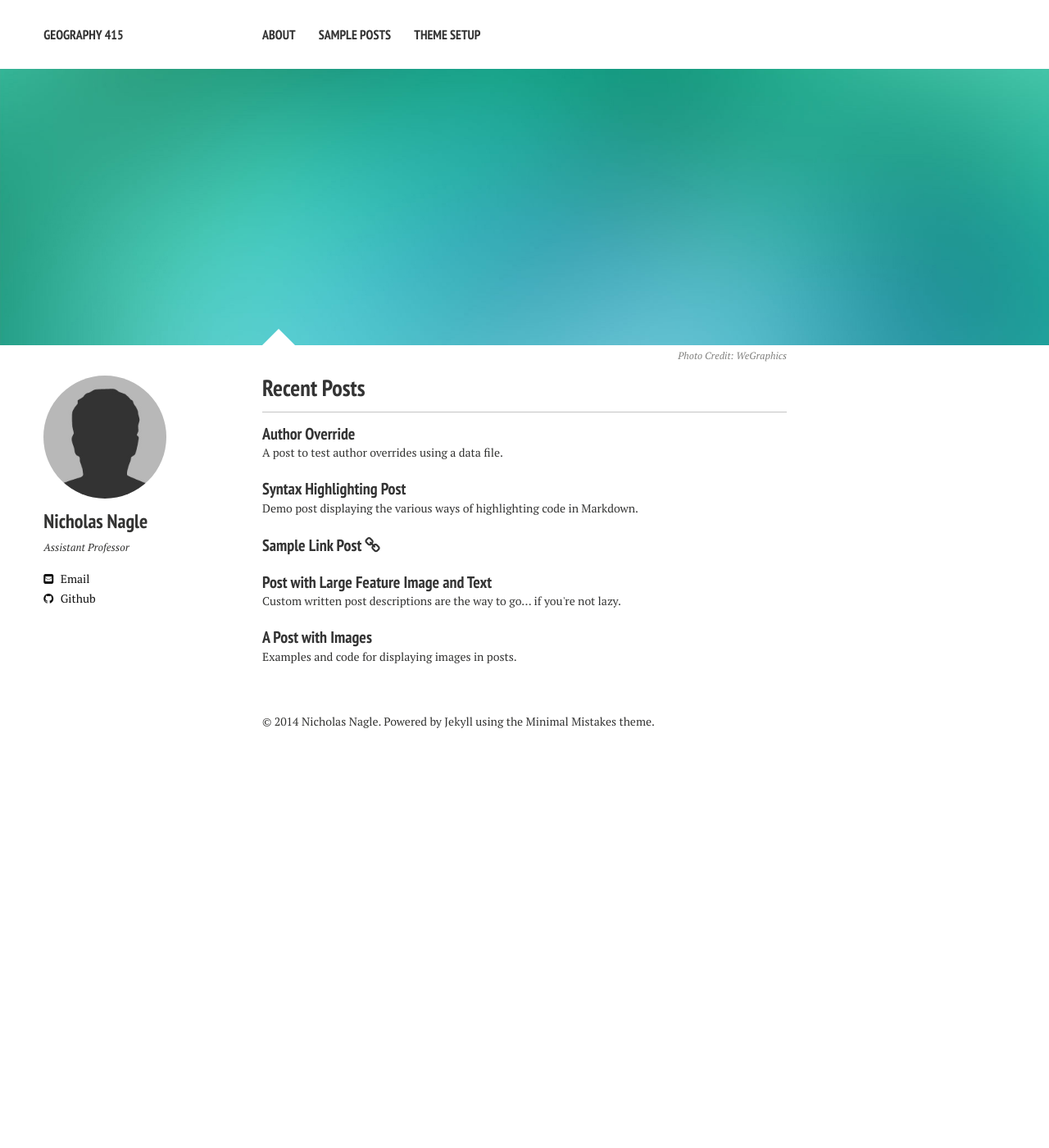
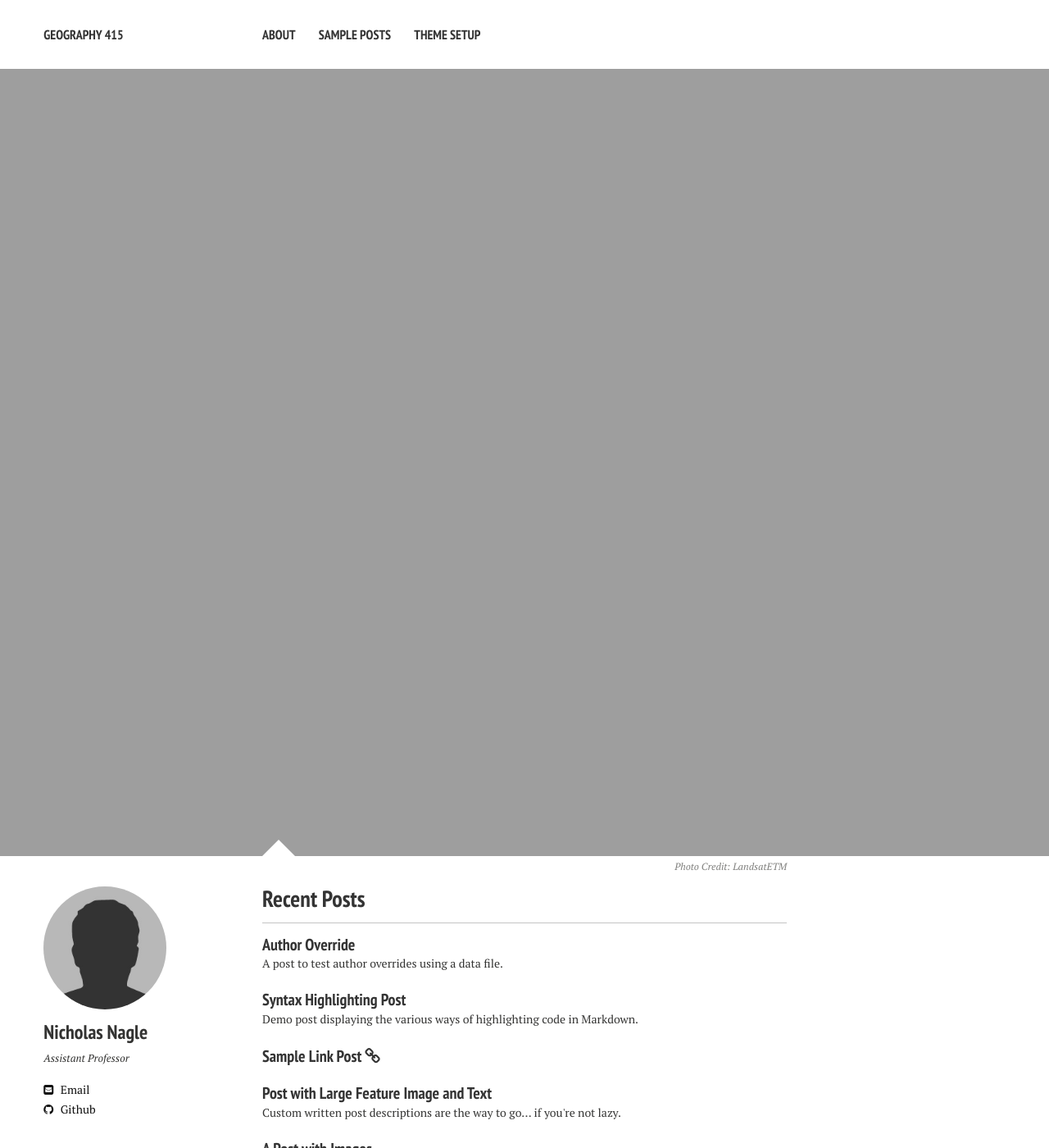
Before and after one commit to UTK-geog415-s15/UTK-geog415-s15.github.io, a Jekyll site: the page built from index.md, in a window 1280 px wide and 1400 px high. Shown: the whole window at 82% size. Built offline with Jekyll 4.4.1, drawn with Linux system fonts in a browser that asks for light colours; nearby versions of some CDN libraries.

Commit message:
changed image in index.md

```diff
--- a/index.md
+++ b/index.md
@@ -3,7 +3,7 @@ layout: home
 excerpt: "A minimal Jekyll theme for your blog by designer Michael Rose."
 tags: [Jekyll, theme, responsive, blog, template]
 image:
-  feature: sample-image-1.jpg
-  credit: WeGraphics
+  feature: Landsat-543.png
+  credit: LandsatETM
   creditlink: http://wegraphics.net/downloads/free-ultimate-blurred-background-pack/
 ---
```
